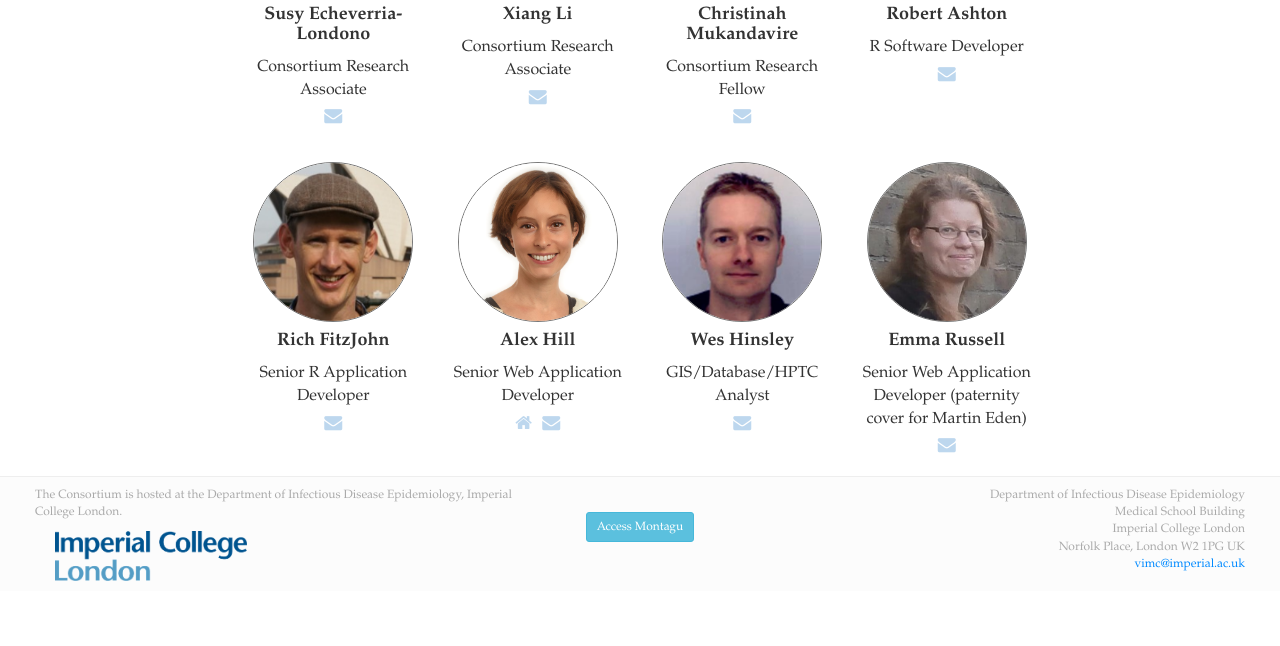
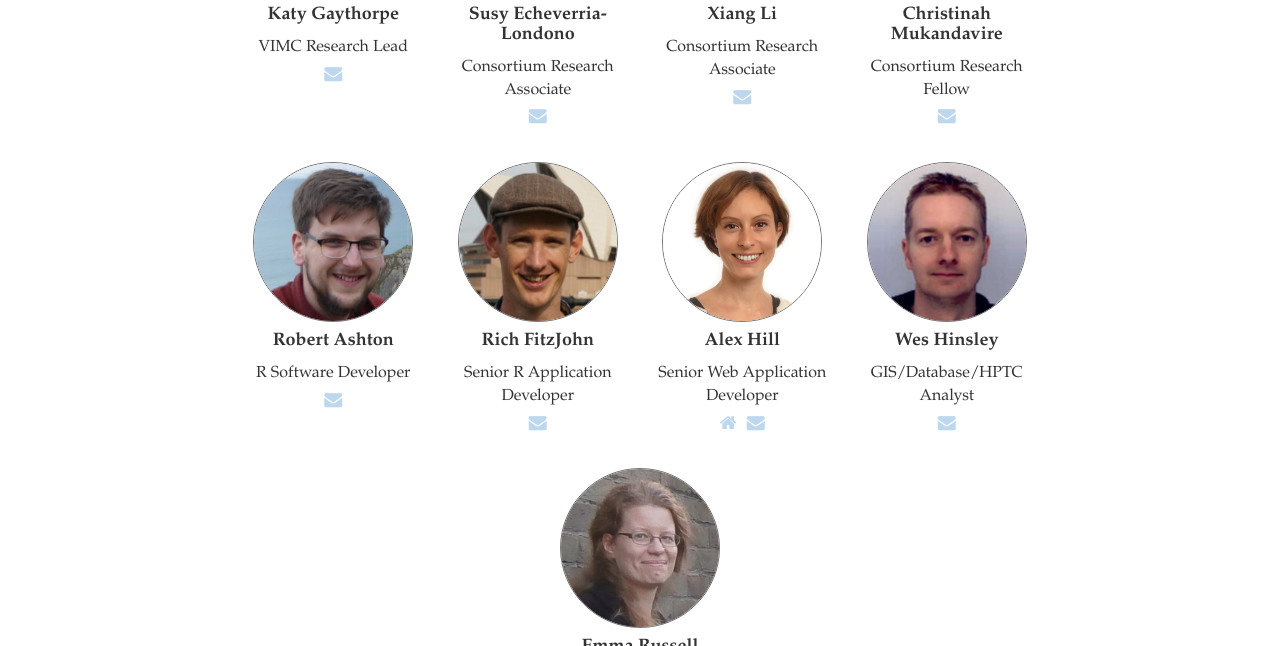
Before and after one commit to vimchub/vaccineimpact, a Jekyll site: the page built from secretariat.md, in a window 1280 px wide and 900 px high, scrolled down 1683 px, cut to the strip 254-900 px from the top of the window. Built offline with Jekyll 4.4.1, drawn with Linux system fonts in a browser that asks for light colours; nearby versions of some CDN libraries; before the commit the page ends 2528 px from its top, so only the background shows below that.

Commit message:
added Katy to science team

```diff
--- a/_data/science-team.yml
+++ b/_data/science-team.yml
@@ -1,3 +1,8 @@
+
+- name: Katy Gaythorpe
+  title: VIMC Research Lead
+  email: k.gaythorpe@imperial.ac.uk
+  img: img/people/Katy_Gaythorpe2.png
 
 - name: Susy Echeverria-Londono
   title: Consortium Research Associate
```
